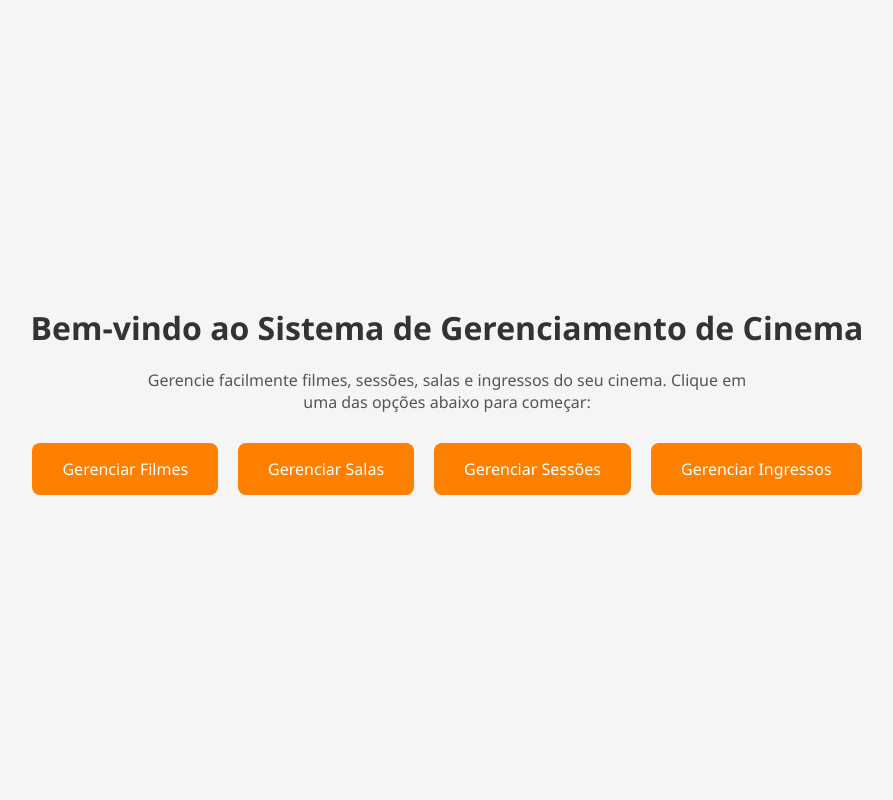
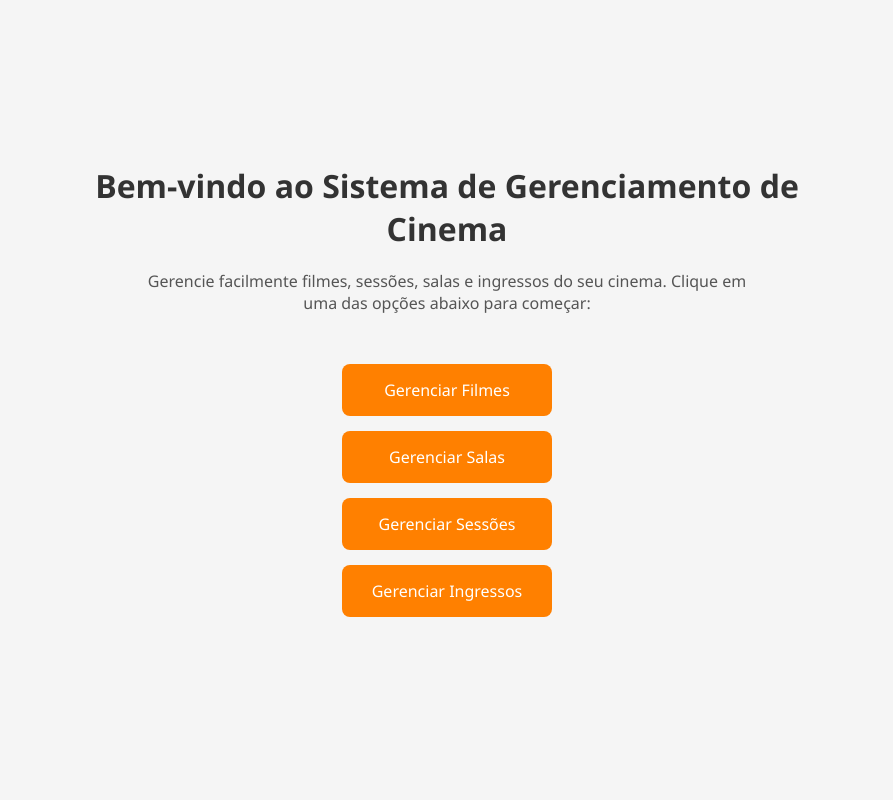
Before and after one commit to Wesley00s/cinema-fastapi, a FastAPI app: page /home-admin in a window 1280 px wide. Shown: the whole page, without its empty margins (193-1086 px from the left). Run offline with FastAPI, Linux system fonts and the light colour scheme; parts of the project's set-up code (start-up, migrations or seed data) failed here and were passed over.

Commit message:
update: update home css

```diff
--- a/app/static/css/home.css
+++ b/app/static/css/home.css
@@ -13,6 +13,10 @@ body {
     justify-content: center;
     height: 100vh;
     text-align: center;
+    position: relative;
+    padding: 20px;
+    max-width: 800px;
+    margin: 0 auto;
 }
 
 h1 {
@@ -48,3 +52,11 @@ p {
 .btn:hover {
     background-color: #e67300;
 }
+
+.button-container {
+    display: flex;
+    flex-direction: column;
+    gap: 15px;
+    max-width: 300px;
+    margin: 20px auto;
+}
```
